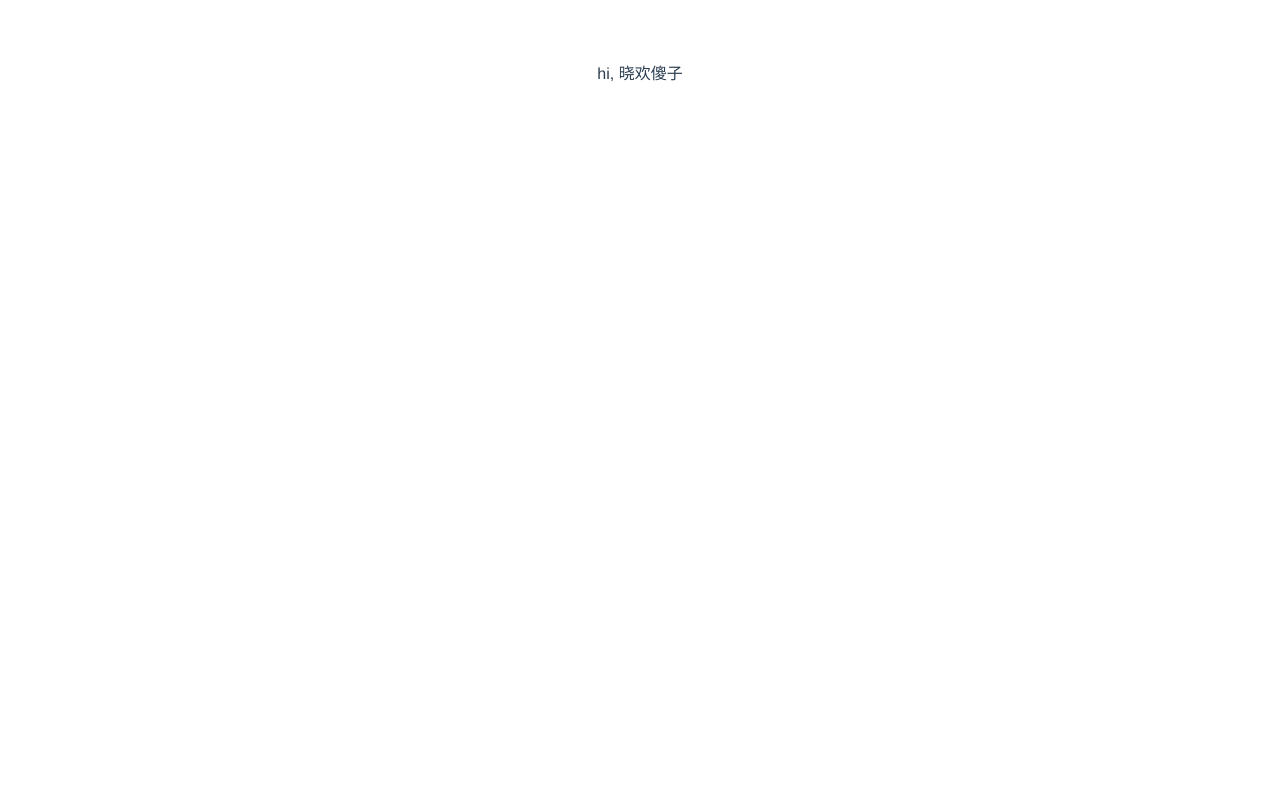
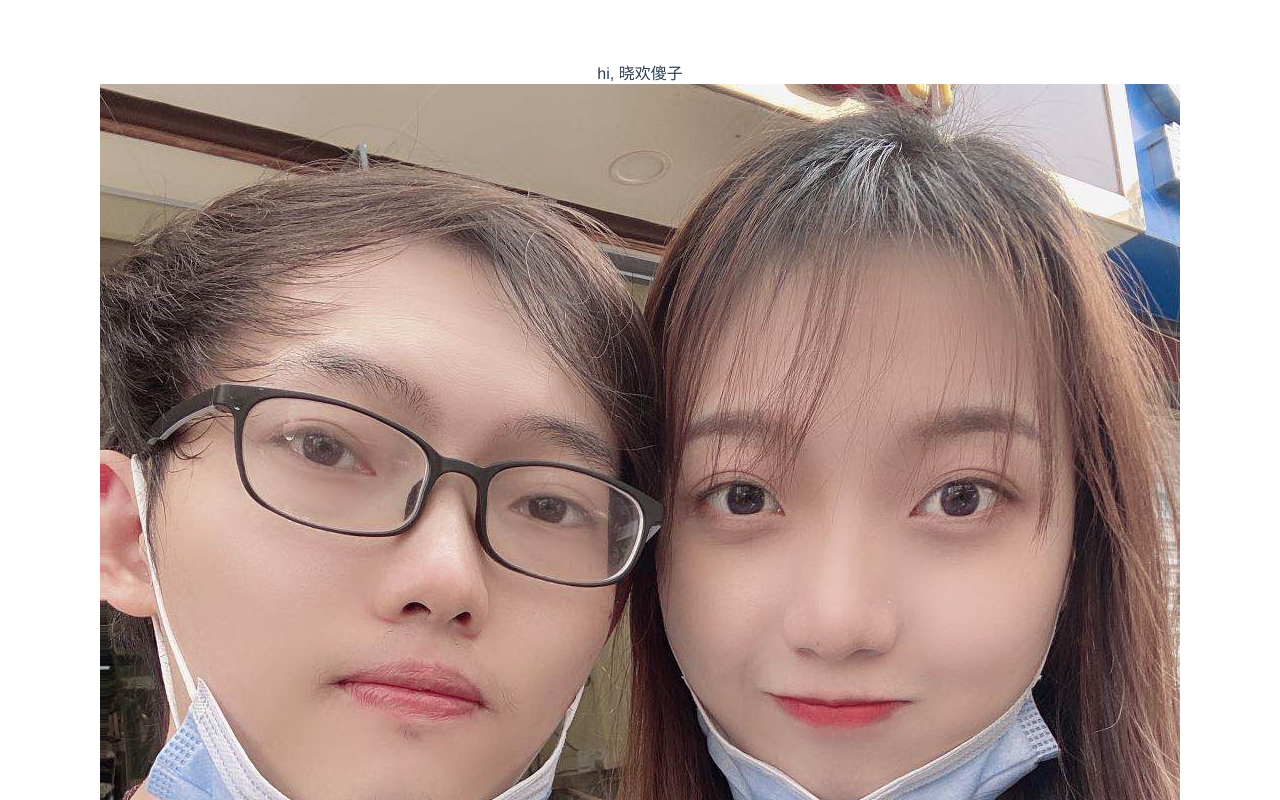
Before and after one commit to Cxz-web/yaoyao, a Vue app: page / in a window 1280 px wide. Shown: the top 800 px of the page. Built offline with nearby package versions, Linux system fonts and the light colour scheme.

Commit message:
fix: 添加图片

```diff
--- a/src/components/HelloWorld.vue
+++ b/src/components/HelloWorld.vue
@@ -1,6 +1,7 @@
 <template>
   <div class="hello">
     <div>hi, 晓欢傻子</div>
+    <img src="../assets/1.jpeg" alt="">
   </div>
 </template>
 
```
Also changed, not shown: src/assets/1.jpeg (added).
